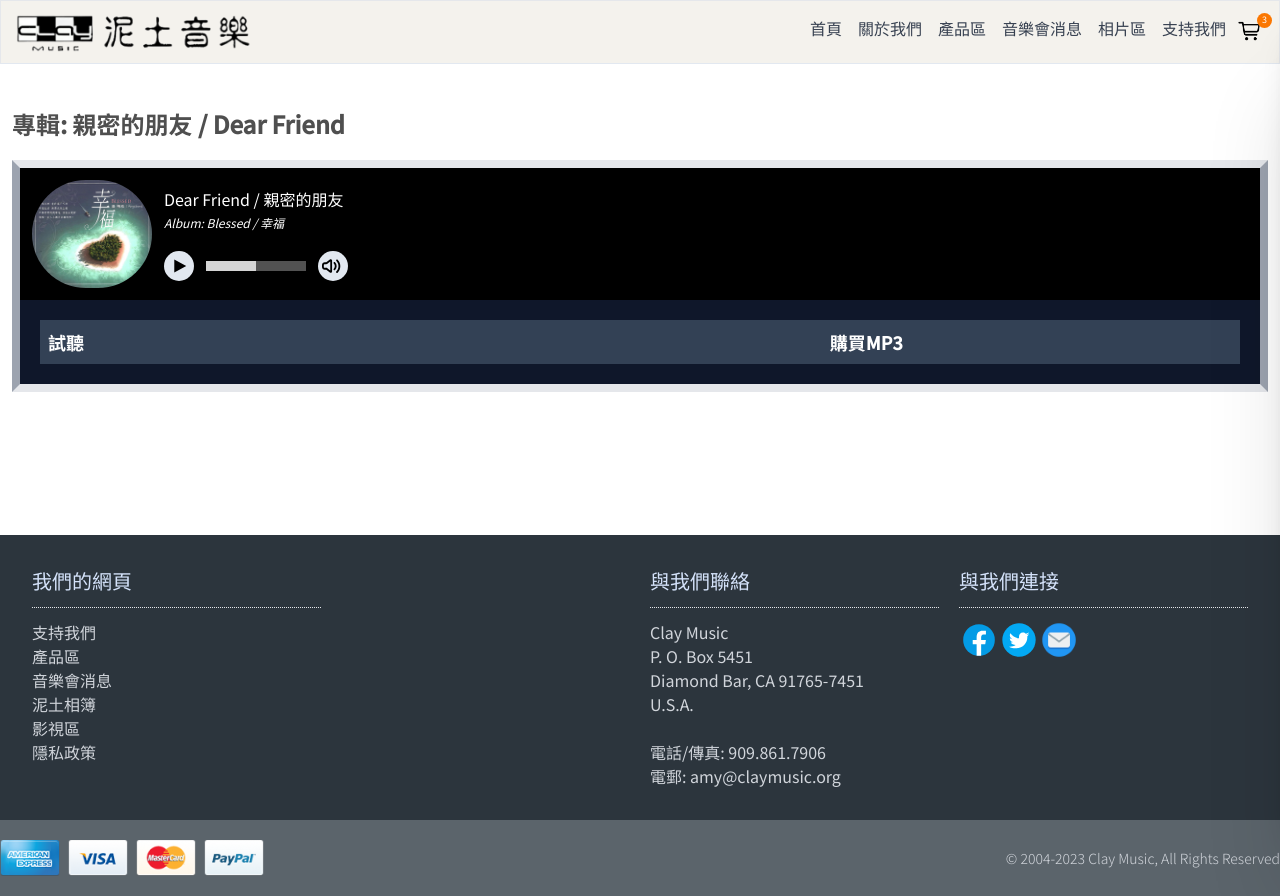
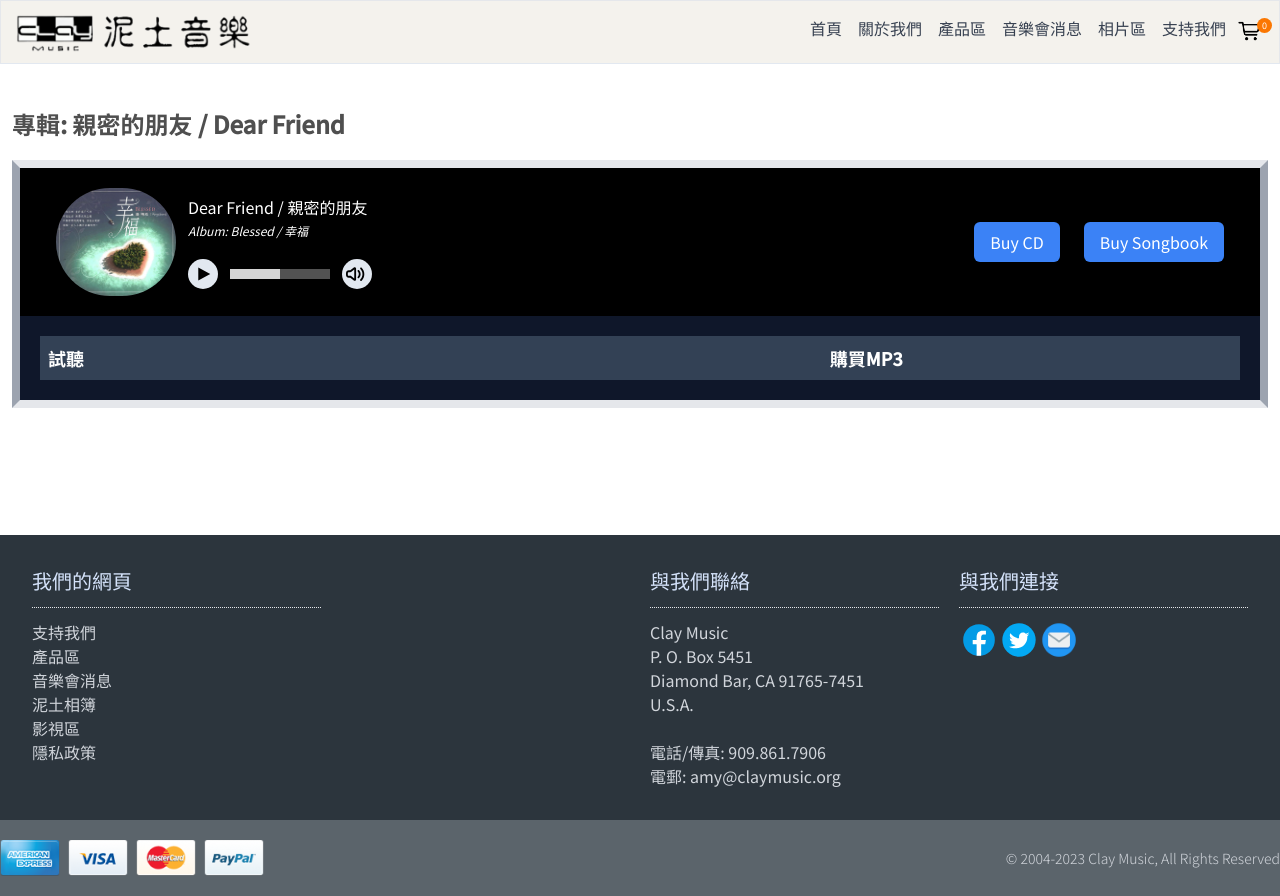
Before and after one commit to jimlove7273/next13-claymusic, a Next.js app: page /album/blessed in a window 1280 px wide. Built offline with nearby package versions, Linux system fonts and the light colour scheme.

Commit message:
Implement Zustand State and Added CD and Songbook icons

```diff
--- a/app/(site)/album/[albumId]/page.tsx
+++ b/app/(site)/album/[albumId]/page.tsx
@@ -1,7 +1,9 @@
+'use client';
 import React from 'react';
 // import dynamic from 'next/dynamic';
 import { useRouter } from 'next/router';
 import { albumList, albumdearfriend, albumoneday } from '../../../constants';
+import { useCartStore } from '../../../../store/cartStore';
 
 import SongPlayer from '@/components/SongPlayer/SongPlayer';
 
@@ -14,6 +16,8 @@ const albums = {
 let chineseName: string, englishName: string, albumCover: string;
 
 const AlbumSinglePage = ({ params }: any) => {
+  const { addToCart, cartCalculator } = useCartStore();
+
   let currentAlbum = albumdearfriend;
   currentAlbum =
     albums[params.albumId as AlbumId] === undefined
@@ -32,6 +36,18 @@ const AlbumSinglePage = ({ params }: any) => {
     albumCover = foundAlbum[0].albumCover;
   }
 
+  const addingCart = () => {
+    addToCart({
+      id: 25,
+      itemNumber: 'cd1',
+      product: 'Dear Friend CD',
+      productType: 'CD',
+      quantity: 1,
+      price: 10.99,
+    });
+    cartCalculator();
+  };
+
   return (
     <>
       <div className="mx-auto my-8 md:my-24 p-3">
@@ -40,7 +56,20 @@ const AlbumSinglePage = ({ params }: any) => {
         </div>
         <div className="w-full md:w-[80%] mx-auto bg-black">
           <div className="border-8 border-x-gray-400">
-            <SongPlayer songInfo={{ chineseName, englishName, albumCover }} />
+            <div className="flex justify-between px-6 py-2">
+              <SongPlayer songInfo={{ chineseName, englishName, albumCover }} />
+              <div className="text-white flex items-center">
+                <button
+                  className="bg-blue-500 px-4 mx-3 py-2 rounded-md"
+                  onClick={addingCart}
+                >
+                  Buy CD
+                </button>
+                <button className="bg-blue-500 px-4 mx-3 py-2 rounded-md">
+                  Buy Songbook
+                </button>
+              </div>
+            </div>
             <div className="p-5 bg-slate-900">
               <table className="w-full p-5 text-white">
                 <thead>
@@ -50,10 +79,10 @@ const AlbumSinglePage = ({ params }: any) => {
                         &nbsp;&nbsp;試聽
                       </div>
                     </td>
-                    <td className="hidden md:table-cell">
+                    <td className="hidden sm:table-cell">
                       <div className="items-center text-lg font-bold">簡譜</div>
                     </td>
-                    <td className="hidden md:table-cell">
+                    <td className="hidden sm:table-cell">
                       <div className="items-center text-lg font-bold">PPT</div>
                     </td>
                     <td>
@@ -73,10 +102,10 @@ const AlbumSinglePage = ({ params }: any) => {
                         <td className="py-2 pl-2">
                           {index + 1}. {current}
                         </td>
-                        <td className="hidden md:table-cell py-2 cursor-pointer">
+                        <td className="hidden sm:table-cell py-2 cursor-pointer">
                           下載
                         </td>
-                        <td className="hidden md:table-cell py-2 cursor-pointer">
+                        <td className="hidden sm:table-cell py-2 cursor-pointer">
                           下載
                         </td>
                         <td className="text-center">MP3</td>
--- a/components/CartPanel/CartPanel.tsx
+++ b/components/CartPanel/CartPanel.tsx
@@ -5,16 +5,23 @@ import './cartPanel.css';
 
 export const CartPanel = ({ showCartPanel, setShowCartPanel }: any) => {
   const ref = useRef(null);
-  const { cart, cartTotalAmount, cartAmount } = useCartStore();
+  const { cart, cartTotalAmount, cartCalculator, updateQuantity } =
+    useCartStore();
 
+  /**
+   * Run the shopping cart calculator upon entering the page
+   */
   useEffect(() => {
-    cartAmount();
+    cartCalculator();
   }, []);
 
+  /**
+   * This useEffect determines if outside of the sidebar is clicked so it would hide itself if clicked
+   */
   useEffect(() => {
     const handleOutSideClick = (e: any) => {
       e.preventDefault();
-      if (ref.current && !!(ref.current as HTMLElement).contains(e.target)) {
+      if (ref.current && !ref.current.contains(e.target)) {
         setShowCartPanel(false);
       }
     };
@@ -28,7 +35,7 @@ export const CartPanel = ({ showCartPanel, setShowCartPanel }: any) => {
     <div
       id="cartPanel"
       ref={ref}
-      className={`absolute top-0
+      className={`absolute z-10 top-0
       ${showCartPanel ? 'right-0' : '-right-[320px]'}
       h-full transition-all duration-300 bg-stone-100 p-3 shadow-[0_2.8px_2.2px_rgba(0,_0,_0,_0.034),_0_6.7px_5.3px_rgba(0,_0,_0,_0.048),_0_12.5px_10px_rgba(0,_0,_0,_0.06),_0_22.3px_17.9px_rgba(0,_0,_0,_0.072),_0_41.8px_33.4px_rgba(0,_0,_0,_0.086),_0_100px_80px_rgba(0,_0,_0,_0.12)]`}
     >
@@ -67,7 +74,15 @@ export const CartPanel = ({ showCartPanel, setShowCartPanel }: any) => {
                   />
                 </div>
                 <div className="mr-2 max-w-[50px]">
-                  <img src="/images/icon-mp3.png" alt="MP3" />
+                  {item.productType === 'CD' && (
+                    <img src="/images/icon-cd.png" alt="MP3" />
+                  )}
+                  {item.productType === 'SB' && (
+                    <img src="/images/icon-sb.png" alt="MP3" />
+                  )}
+                  {item.productType === 'MP3' && (
+                    <img src="/images/icon-mp3.png" alt="MP3" />
+                  )}
                 </div>
                 <div>
                   <div className="text-xs w-[200px] mb-1">
@@ -76,14 +91,30 @@ export const CartPanel = ({ showCartPanel, setShowCartPanel }: any) => {
                   <div className="flex items-center justify-between">
                     <div className="flex items-center justify-center text-sm text-gray-600 mt-2">
                       <div className="flex items-center bg-white rounded-md">
-                        <button className="px-2 py-0">-</button>
+                        <button
+                          className="px-2 py-0"
+                          onClick={() => {
+                            updateQuantity(item.id, 'decrease');
+                            cartCalculator();
+                          }}
+                        >
+                          -
+                        </button>
                         <span className="px-1">{item.quantity}</span>
-                        <button className="px-2 py-0">+</button>
+                        <button
+                          className="px-2 py-0"
+                          onClick={() => {
+                            updateQuantity(item.id, 'increase');
+                            cartCalculator();
+                          }}
+                        >
+                          +
+                        </button>
                       </div>
-                      &nbsp;x ${item.price}
+                      <div className="ml-1 text-[12px]">x ${item.price}</div>
                     </div>
                     <div className="text-md font-bold">
-                      ${item.quantity * item.price}
+                      ${(item.quantity * item.price).toFixed(2)}
                     </div>
                   </div>
                 </div>
@@ -93,12 +124,22 @@ export const CartPanel = ({ showCartPanel, setShowCartPanel }: any) => {
           );
         })}
 
-        <div className="text-sm text-neutral-600">
-          <div className="flex justify-end items-center my-1">
-            <span className="mr-2 font-bold">Sub Total:</span>
-            <span className="font-bold text-xl">{cartTotalAmount}</span>
+        {cartTotalAmount > 0 ? (
+          <div className="text-sm text-neutral-600">
+            <div className="flex justify-end items-center my-1">
+              <span className="mr-2 font-bold">Sub Total:</span>
+              <span className="font-bold text-xl">
+                {cartTotalAmount.toFixed(2)}
+              </span>
+            </div>
           </div>
-        </div>
+        ) : (
+          <div className="text-[12px] py-5 text-center bg-white shadow">
+            There's nothing in
+            <br />
+            the Shopping Cart
+          </div>
+        )}
       </div>
       <div>
         <div className="mt-10 bg-orange-600 text-white text-center p-2 rounded-full cursor-pointer">
--- a/components/HomePage/YoutubeList.tsx
+++ b/components/HomePage/YoutubeList.tsx
@@ -41,7 +41,7 @@ const YoutubeList = () => {
         {youtubes
           .sort((a, b) => a.id - b.id)
           .map((yt, i) => (
-            <div key={i} className="relative">
+            <div key={i} className="relative -z-10">
               <div className="flex justify-between items-center pr-4">
                 <div className="text-2xl font-bold my-2">{yt.title}</div>
                 <Link
--- a/components/TopNav/TopNav.tsx
+++ b/components/TopNav/TopNav.tsx
@@ -12,11 +12,11 @@ export const TopNav = () => {
   const [showCartPanel, setShowCartPanel] = useState(false);
   const pathName = usePathname();
 
-  const { cartItemCount, cartQty } = useCartStore();
+  const { cartCalculator, cartQty } = useCartStore();
 
   useEffect(() => {
     initTE({ Offcanvas });
-    cartItemCount();
+    cartCalculator();
   }, []);
 
   return (
@@ -204,7 +204,7 @@ export const TopNav = () => {
                 onClick={(e) => setShowCartPanel((prev) => !prev)}
               >
                 <img width={25} src="/images/icon-cart.png" alt="Cart" />
-                <div className="absolute w-[15px] h-[15px] top-[-1px] right-[-5px] text-[9px] text-center bg-[#fb7701] text-white rounded-full">
+                <div className="absolute w-[15px] h-[15px] top-1 right-[-5px] text-[9px] flex pt-[1px] justify-center bg-[#fb7701] text-white rounded-full">
                   {cartQty}
                 </div>
               </div>
--- a/store/cartStore.ts
+++ b/store/cartStore.ts
@@ -1,4 +1,5 @@
 import { create } from 'zustand';
+import { persist } from 'zustand/middleware';
 
 type cartProduct = {
   id: number;
@@ -12,33 +13,17 @@ type cartProduct = {
 type cartItemsProps = {
   cart: cartProduct[];
   cartQty: number;
-  cartItemCount: () => void;
+  cartCalculator: () => void;
   cartTotalAmount: number;
-  cartAmount: () => void;
   addToCart: (product: cartProduct) => void;
   removeFromCart: (productId: number) => void;
   updateQuantity: (productId: number, action: 'increase' | 'decrease') => void;
 };
 
-export const useCartStore = create<cartItemsProps>((set, get) => ({
-  cart: [
-    {
-      id: 23,
-      itemNumber: 'cd1',
-      product: 'Dear Friend CD',
-      productType: 'CD',
-      quantity: 1,
-      price: 10.99,
-    },
-    {
-      id: 24,
-      itemNumber: 'cd2',
-      product: 'Footsteps CD',
-      productType: 'CD',
-      quantity: 2,
-      price: 10.99,
-    },
-  ],
+export const useCartStore = create<cartItemsProps>()(
+  persist(
+    (set, get) => ({
+      cart: [],
       addToCart: (product: cartProduct) => {
         const cart = get().cart;
         const findProduct = cart.find((p) => p.id === product.id);
@@ -68,18 +53,20 @@ export const useCartStore = create<cartItemsProps>((set, get) => ({
         set({ cart });
       },
       cartQty: 0,
-  cartItemCount: () => {
-    const cart = get().cart;
-    let cartNumCount = cart.reduce((acc, item) => item.quantity + acc, 0);
-    set({ cartQty: cartNumCount });
-  },
       cartTotalAmount: 0,
-  cartAmount: () => {
+      cartCalculator: () => {
         const cart = get().cart;
         let cartTotal = cart.reduce(
           (acc, item) => item.quantity * item.price + acc,
           0,
         );
-    set({ cartTotalAmount: cartTotal });
+        let cartNumCount = cart.reduce((acc, item) => item.quantity + acc, 0);
+        set({ cartQty: cartNumCount, cartTotalAmount: cartTotal });
       },
-}));
+    }),
+    {
+      name: 'claymusic-store', // name of the item in the storage (must be unique)
+      getStorage: () => sessionStorage, // (optional) by default, 'localStorage' is used
+    },
+  ),
+);
```
Also changed, not shown: public/images/icon-cd.png (added), public/images/icon-songbook.png (added). Lines whose indentation alone changed are shown as unchanged.
